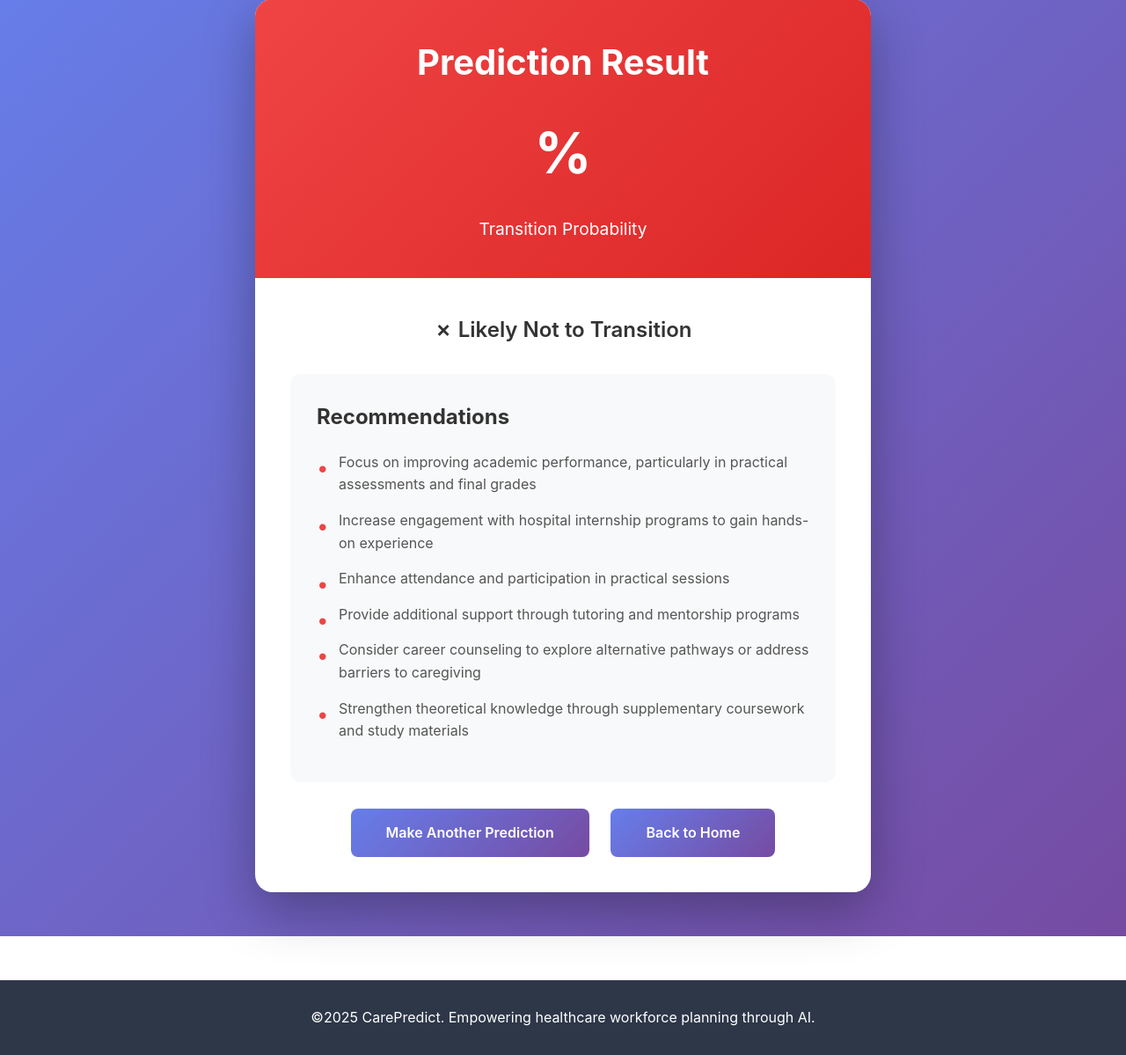
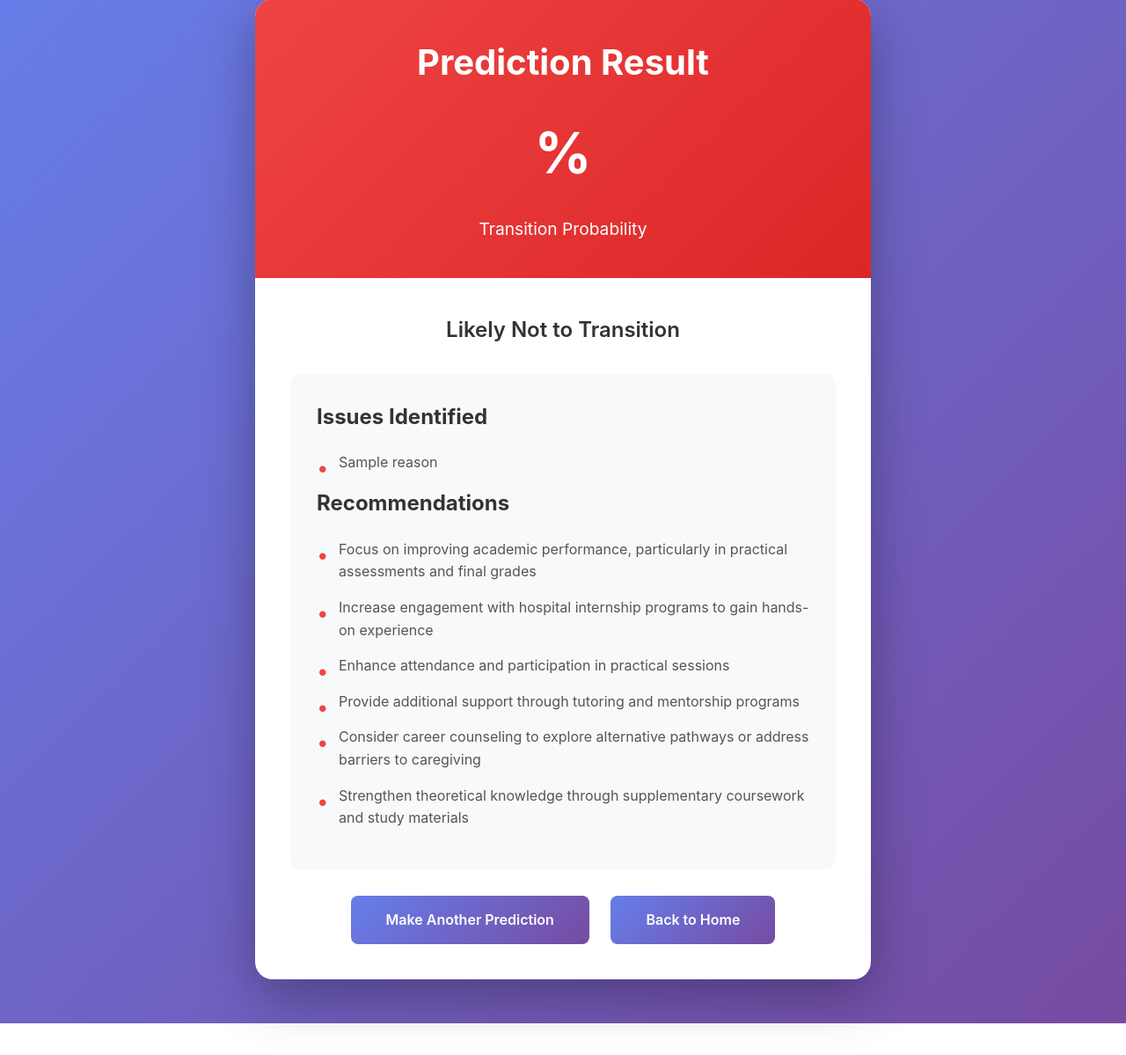
Before and after one commit to benard3360-star/Carepredict, a Flask app: template templates/result.html in a window 1280 px wide. Shown: the part 131-1330 px from the top of the page at 88% size. Run offline with Flask 3, Linux system fonts and the light colour scheme; the template is opened without the code that fills it: most values are stand-ins (such as "Sample title", 1, 10 or a date in 2020); parts of the project's set-up code (start-up, migrations or seed data) failed here and were passed over.

Commit message:
Add comprehensive business rules: duration requirements, score thresholds, and enhanced recommendations

```diff
--- a/app.py
+++ b/app.py
@@ -72,35 +72,89 @@
         else:
             input_data[feat] = float(val) if val else 0.0
 
-    input_df = pd.DataFrame([input_data], columns=top_features)
+    # Business Rules - Check BEFORE encoding (use original string values)
+    score_features = ['Final Score', 'Practical-Icare', 'Average Attendance',
+                     'Average Practicals', 'Theory Exam - Icare', 'Hospital Internship Score',
+                     'Average Cats']
 
-    # Encode categorical features first
-    for col in form_categorical_features:
-        if col in input_df.columns and col in cat_to_encoder_idx:
-            idx = cat_to_encoder_idx[col]
-            input_df[col] = encoders[idx].transform(input_df[col].astype(str))
+    # Check if any score is below 70
+    low_scores = []
+    for feature in score_features:
+        if feature in input_data:
+            score = input_data[feature]
+            if isinstance(score, (int, float)) and score < 70:
+                low_scores.append(feature)
 
-    # Reorder columns to match scaler's expected order
-    scaler_feature_order = scaler.feature_names_in_.tolist()
-    input_df_scaled = input_df[scaler_feature_order]
+    # Check if Final Grade is 'Fail'
+    final_grade_fail = input_data.get('Final Grade') == 'Fail'
 
-    # Scale all features
-    input_df_scaled = pd.DataFrame(scaler.transform(input_df_scaled), columns=scaler_feature_order)
+    # Check course duration requirements
+    course = input_data.get('Course', '')
+    duration = input_data.get('Course Duration Months', 0)
+    duration_fail = False
+    duration_reason = ""
 
-    # Reorder back to top_features order for model
-    input_df = input_df_scaled[top_features]
+    if course == 'Childcare' and float(duration) < 2:
+        duration_fail = True
+        duration_reason = "For Childcare, the minimum training duration should be 2 months which was not met"
+    elif course == 'Eldercare' and float(duration) < 3:
+        duration_fail = True
+        duration_reason = "The minimum training time for Eldercare course is 3 months, which was not met with the caregiver"
 
-    # Predict
-    pred_prob = model.predict_proba(input_df)[:, 1][0]
-    pred = model.predict(input_df)[0]
+    # Initialize reasons list
+    failure_reasons = []
 
-    probability = round(pred_prob, 4)
-    will_transition = pred == 1
+    # Apply business rules in order of severity - DURATION IS HIGHEST PRIORITY
+
+    if duration_fail:
+        # Duration requirement not met - OVERRIDES EVERYTHING (even good grades)
+        will_transition = False
+        probability = 0.05
+        failure_reasons.append(duration_reason)
+    elif final_grade_fail:
+        # Final grade failure - cannot transition
+        will_transition = False
+        probability = 0.10
+        failure_reasons.append("Final Grade is 'Fail'")
+    elif low_scores:
+        # Low scores but no fail - can transition with low probability
+        will_transition = True
+        probability = 0.25  # Low but possible transition
+        failure_reasons.append(f"Low performance in: {', '.join(low_scores)} (below 70)")
+    else:
+        # All business rules pass - use ML model
+        input_df = pd.DataFrame([input_data], columns=top_features)
+
+        # Encode categorical features
+        for col in form_categorical_features:
+            if col in input_df.columns and col in cat_to_encoder_idx:
+                idx = cat_to_encoder_idx[col]
+                input_df[col] = encoders[idx].transform(input_df[col].astype(str))
+
+        # Reorder columns to match scaler's expected order
+        scaler_feature_order = scaler.feature_names_in_.tolist()
+        input_df_scaled = input_df[scaler_feature_order]
+
+        # Scale all features
+        input_df_scaled = pd.DataFrame(scaler.transform(input_df_scaled), columns=scaler_feature_order)
+
+        # Reorder back to top_features order for model
+        input_df = input_df_scaled[top_features]
+
+        # Use ML model prediction
+        pred_prob = model.predict_proba(input_df)[:, 1][0]
+        pred = model.predict(input_df)[0]
+        probability = round(pred_prob, 4)
+        will_transition = pred == 1
 
     return render_template(
         "result.html",
         will_transition=will_transition,
-        probability=probability
+        probability=probability,
+        failure_reasons=failure_reasons if 'failure_reasons' in locals() else [],
+        low_scores=low_scores if 'low_scores' in locals() else [],
+        final_grade_fail=final_grade_fail if 'final_grade_fail' in locals() else False,
+        duration_fail=duration_fail if 'duration_fail' in locals() else False
     )
 
 
--- a/templates/result.html
+++ b/templates/result.html
@@ -1,8 +1,5 @@
-{% extends "base.html" %}
-
-{% block title %}Prediction Result{% endblock %}
-
-{% block extra_css %}
+{% extends "base.html" %} {% block title %}Prediction Result{% endblock %} {%
+block extra_css %}
 <style>
   .main-content { background: linear-gradient(135deg, #667eea 0%, #764ba2 100%); padding: 50px 20px; display: flex; align-items: center; justify-content: center; min-height: calc(100vh - 80px); }
   .container { max-width: 700px; width: 100%; background: white; border-radius: 20px; box-shadow: 0 20px 60px rgba(0,0,0,0.3); overflow: hidden; }
@@ -19,40 +16,100 @@
   .btn { display: inline-block; background: linear-gradient(135deg, #667eea 0%, #764ba2 100%); color: white; padding: 15px 40px; border-radius: 8px; text-decoration: none; font-weight: 600; transition: transform 0.2s; margin: 0 10px; }
   .btn:hover { transform: translateY(-2px); }
 </style>
-{% endblock %}
-
-{% block content %}
+{% endblock %} {% block content %}
 <div class="container">
   <div class="header">
     <h1>Prediction Result</h1>
     <div class="probability">{{ (probability * 100)|round(2) }}%</div>
-        <p style="font-size: 1.2em;">Transition Probability</p>
+    <p style="font-size: 1.2em">Transition Probability</p>
   </div>
 
   <div class="content">
     <div class="result-text">
-            {% if will_transition %}
-                ✓ Will Transition to Care
-            {% else %}
-                ✗ Likely Not to Transition
-            {% endif %}
+      {% if will_transition %} ✓ Will Transition to Care {% else %} Likely Not
+      to Transition {% endif %}
     </div>
 
     <div class="insights">
-            <h2>{% if will_transition %}Key Indicators{% else %}Recommendations{% endif %}</h2>
-            {% if will_transition %}
-                <div class="insight-item">The individual shows strong indicators for transitioning into caregiving roles</div>
-                <div class="insight-item">Consider providing advanced training opportunities to enhance their caregiving skills</div>
-                <div class="insight-item">Offer mentorship programs to support their transition journey</div>
-                <div class="insight-item">Ensure proper certification and licensing pathways are available</div>
-                <div class="insight-item">Connect them with job placement services in the care sector</div>
+      {% if failure_reasons %}
+      <h2>Issues Identified</h2>
+      {% for reason in failure_reasons %}
+      <div class="insight-item">{{ reason }}</div>
+      {% endfor %} {% endif %}
+
+      <h2>
+        {% if will_transition %}{% if failure_reasons %}Despite Issues -
+        Recommendations{% else %}Key Indicators{% endif %}{% else
+        %}Recommendations{% endif %}
+      </h2>
+
+      {% if duration_fail %}
+      <!-- Show ONLY duration-specific recommendation when duration fails -->
+      {% for reason in failure_reasons %} {% if 'Childcare' in reason %}
+      <div class="insight-item">
+        Complete the required 2-month minimum training duration for Childcare
+        before reapplying
+      </div>
+      {% elif 'Eldercare' in reason %}
+      <div class="insight-item">
+        Complete the required 3-month minimum training duration for Eldercare
+        before reapplying
+      </div>
+      {% endif %} {% endfor %} {% elif will_transition %} {% if failure_reasons
+      %}
+      <div class="insight-item">
+        Address the performance gaps identified above through targeted training
+      </div>
+      <div class="insight-item">
+        Provide additional mentorship and support to improve weak areas
+      </div>
+      <div class="insight-item">
+        Monitor progress closely during the transition period
+      </div>
+      <div class="insight-item">
+        Consider extended probationary period with regular assessments
+      </div>
       {% else %}
-                <div class="insight-item">Focus on improving academic performance, particularly in practical assessments and final grades</div>
-                <div class="insight-item">Increase engagement with hospital internship programs to gain hands-on experience</div>
-                <div class="insight-item">Enhance attendance and participation in practical sessions</div>
-                <div class="insight-item">Provide additional support through tutoring and mentorship programs</div>
-                <div class="insight-item">Consider career counseling to explore alternative pathways or address barriers to caregiving</div>
-                <div class="insight-item">Strengthen theoretical knowledge through supplementary coursework and study materials</div>
+      <div class="insight-item">
+        The individual shows strong indicators for transitioning into caregiving
+        roles
+      </div>
+      <div class="insight-item">
+        Consider providing advanced training opportunities to enhance their
+        caregiving skills
+      </div>
+      <div class="insight-item">
+        Offer mentorship programs to support their transition journey
+      </div>
+      <div class="insight-item">
+        Ensure proper certification and licensing pathways are available
+      </div>
+      <div class="insight-item">
+        Connect them with job placement services in the care sector
+      </div>
+      {% endif %} {% else %}
+      <div class="insight-item">
+        Focus on improving academic performance, particularly in practical
+        assessments and final grades
+      </div>
+      <div class="insight-item">
+        Increase engagement with hospital internship programs to gain hands-on
+        experience
+      </div>
+      <div class="insight-item">
+        Enhance attendance and participation in practical sessions
+      </div>
+      <div class="insight-item">
+        Provide additional support through tutoring and mentorship programs
+      </div>
+      <div class="insight-item">
+        Consider career counseling to explore alternative pathways or address
+        barriers to caregiving
+      </div>
+      <div class="insight-item">
+        Strengthen theoretical knowledge through supplementary coursework and
+        study materials
+      </div>
       {% endif %}
     </div>
 
```
Lines whose indentation alone changed are shown as unchanged.
